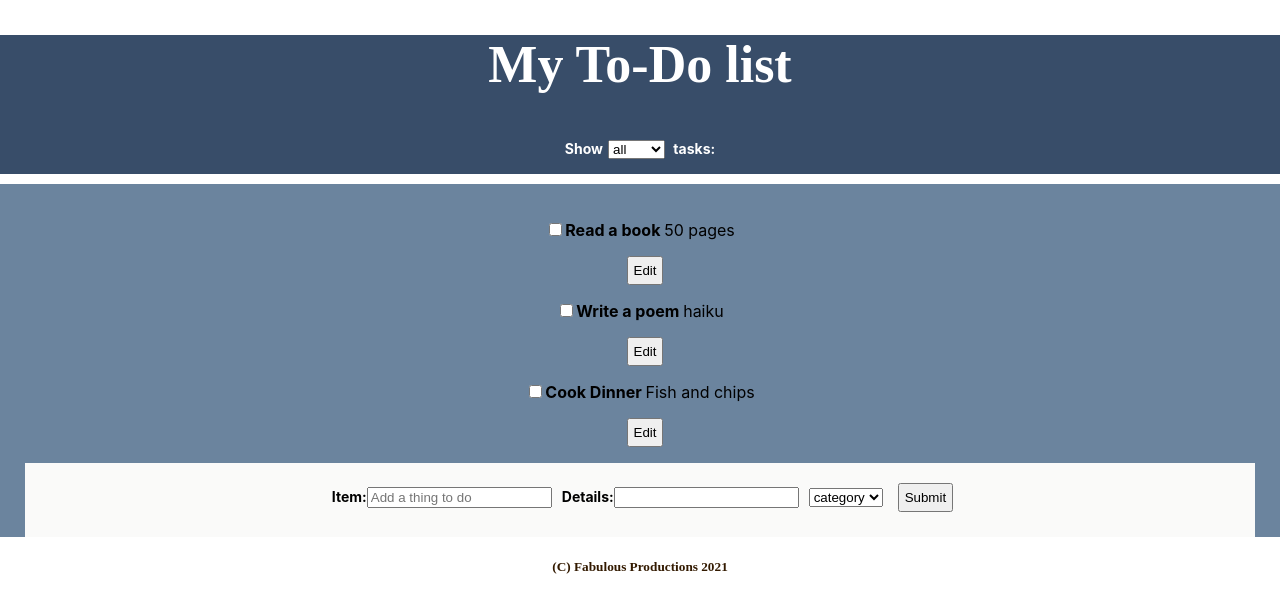
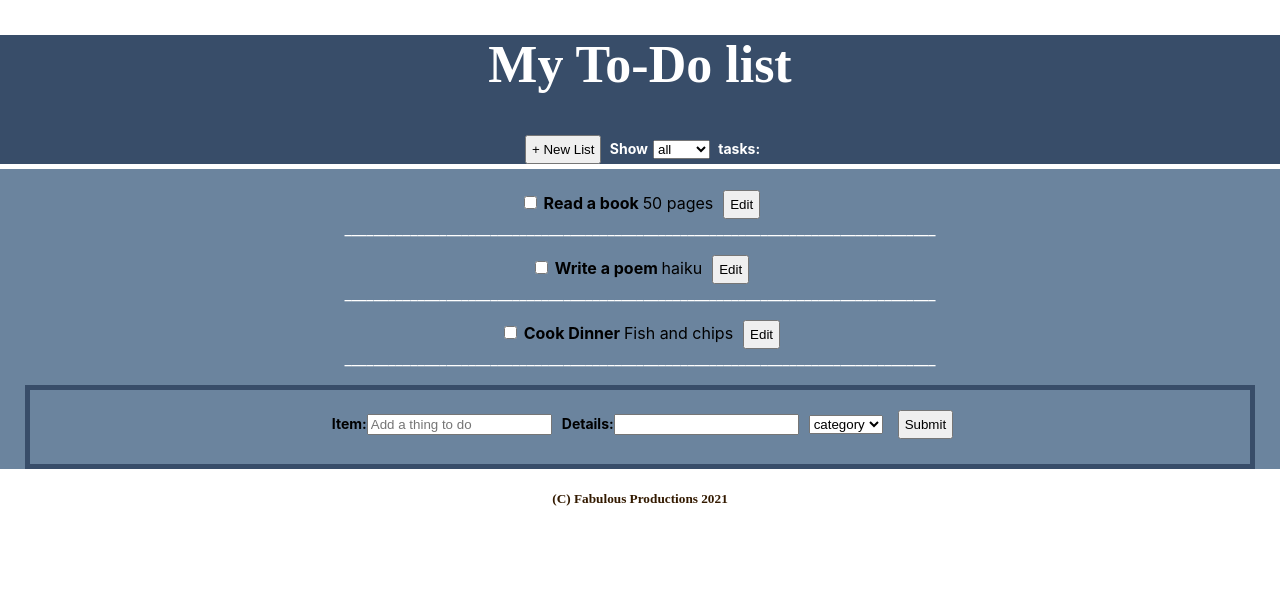
Before and after one commit to feliciahime/fab-to-do, a React (Create React App) app: page / in a window 1280 px wide. Shown: the top 612 px of the page. Built offline with nearby package versions, Linux system fonts and the light colour scheme.

Commit message:
removing extra fields

```diff
--- a/src/App.css
+++ b/src/App.css
@@ -11,8 +11,7 @@
   justify-content: center;
   font-size: calc(10px + 2vmin);
   color: white;
-  padding-bottom: 10px;
-  margin-bottom: 10px;
+  margin-bottom: 5px;
 }
 
 .App-link {
@@ -27,24 +26,24 @@
 }
 
 
-#newitem {
-  justify-content: center;
+.line {
+  color: white;
 }
-
 
 .add-task {
   padding-top: 20px;
-  background-color: #FAFAF9;
   padding-bottom: 25px;
   align-items: center;
   justify-content: center;
+  border: #384D69 5px solid;
 
 }
 
 .item-list {
-  padding-top: 20px;
+  padding-top: 5px;
 
 }
+
 
 button {
   margin-left: 10px;
@@ -61,3 +60,21 @@ label {
 select {
   margin: 5px;
 }
+
+
+.tab-list {  border-bottom: 1px solid #ccc;
+  padding-left: 0;
+}
+
+.tab-list-item {
+  display: inline-block;
+  list-style: none;
+  margin-bottom: -1px;
+  padding: 0.5rem 0.75rem;
+}
+
+.tab-list-active {
+  background-color: white;
+  border: solid #ccc;
+  border-width: 1px 1px 0 1px;
+}
--- a/src/App.js
+++ b/src/App.js
@@ -17,6 +17,9 @@ function App() {
   const [isCompleted, setIsCompleted] = useState(false);
   const [limitBy, setLimitBy] = useState(false);
   const [taskType, setTaskType] = useState(null);
+  const [listMap, setListMap] = useState({});
+
+  // so the key for listMap should get used in the JSX template {key}.
   const [list, setList] =  useState([
     { task: 'Read a book',
       details: '50 pages',
@@ -38,6 +41,17 @@ function App() {
 
   const [editModalIndex, setEditModalIndex] = useState(null);
 
+  function createList (ev) {
+    let value = ev.target.value;
+    console.log("Let's create a new list!");
+    const newList = {
+      value: []
+    };
+    setListMap(newList);
+    console.log('Here it is: ', newList);
+  }
+
+function setListName (ev) {}
 
   function onAddItem (ev) {
     console.log('This button works');
@@ -57,7 +71,6 @@ function App() {
   }
 
   function onLimitByChange(ev) {
-    // Will be used by challenge 5
     const value = ev.target.value;
     console.log('onLimitByChange', value);
     if (value === 'all') {
@@ -121,11 +134,13 @@ function App() {
     console.log("Here's what you have now: ", list);
   }
 
-
+// create new list modal so that it opens and you can create the name of the list (value: [])
   return (
     <div className="App">
         <header className="App-header">
           <h1 className="title">My To-Do list</h1>
+          <button onClick={createList}>+ New List</button>
+
           <label> Show
             <select onChange={onLimitByChange} value={limitBy}>
               <option value="all">all</option>
@@ -145,9 +160,10 @@ function App() {
 
               .filter(toDoItem => limitBy === false || toDoItem.type === limitBy)
               .map((toDoItem, index) => (
-                <div>
-                    <p><input type="checkbox" defaultChecked={false} /><b>{toDoItem.task}  </b>  {toDoItem.details}</p>
-                <p><button onClick={() => setEditModalIndex(index)}>Edit</button></p>
+                <div className="task-list">
+                    <p><input type="checkbox" defaultChecked={false} /><b>      {toDoItem.task}  </b>  {toDoItem.details}
+                    <button onClick={() => setEditModalIndex(index)}>Edit</button>
+                    <div className="line">_________________________________________________________________________________</div></p>
     {
                   editModalIndex === index ? (
                     <div className="EditModal">
```
Also changed, not shown: src/components/Tab.js (added, +42 -0 lines), src/components/Tabs.js (added, +62 -0 lines).
